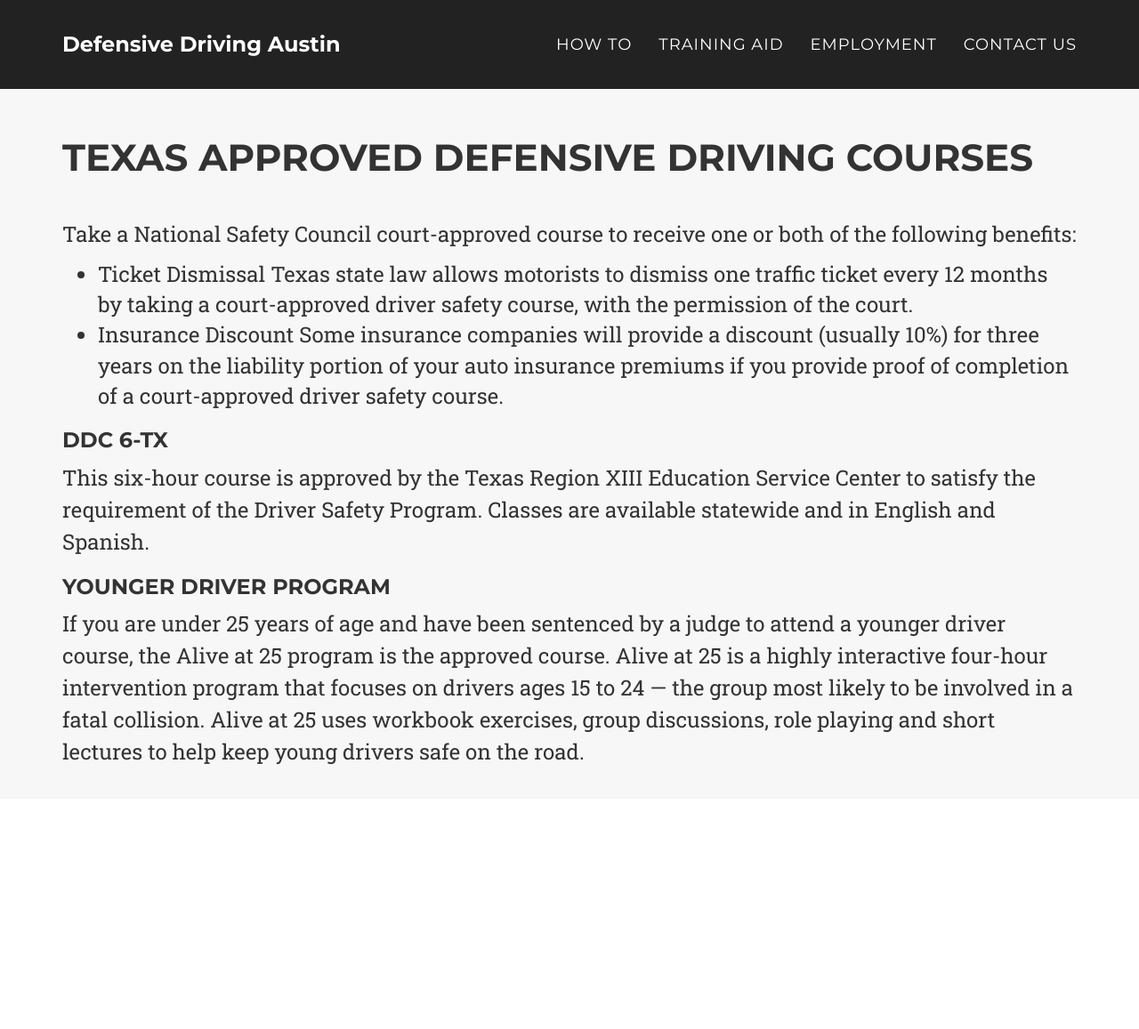
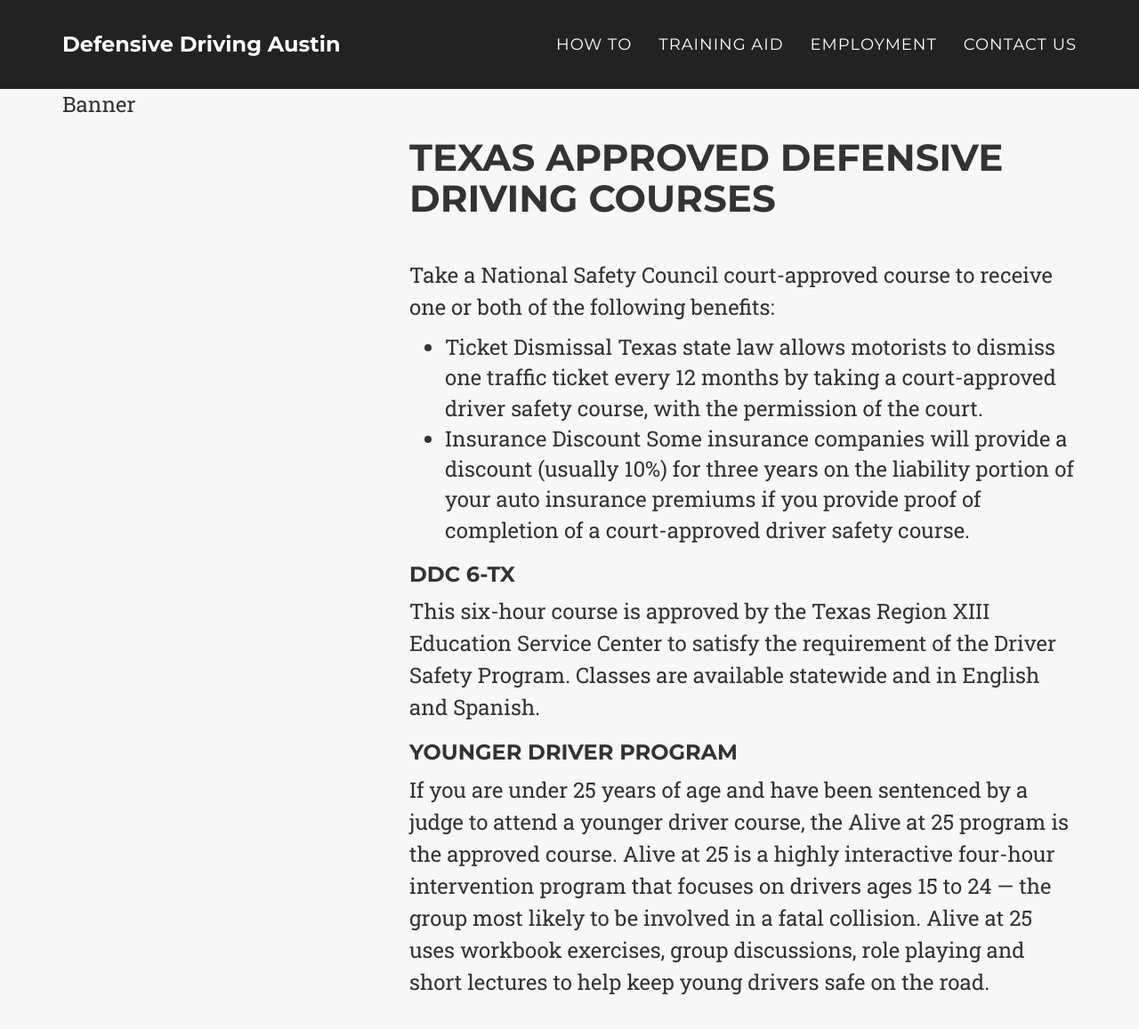
Before and after one commit to poseidonimaging/defensivedrivingaustin, a Jekyll site: the page built from index.html, in a window 1280 px wide and 1157 px high. Shown: the whole window at 89% size. Built offline with Jekyll 4.4.1, drawn with Linux system fonts in a browser that asks for light colours; nearby versions of some CDN libraries; some web fonts are replaced; the list of posts is cut into pages by our own code.

Commit message:
New column

```diff
--- a/index.html
+++ b/index.html
@@ -7,7 +7,10 @@
     <section id="classes" class="bg-light-gray">
         <div class="container">
             <div class="row">
-                <div class="col-lg-12">
+                <div class="col-lg-4">
+                    Banner
+                </div>
+                <div class="col-lg-8">
                     <br />
                     <h1>Texas Approved Defensive Driving Courses</h1>
                     <br />
```
